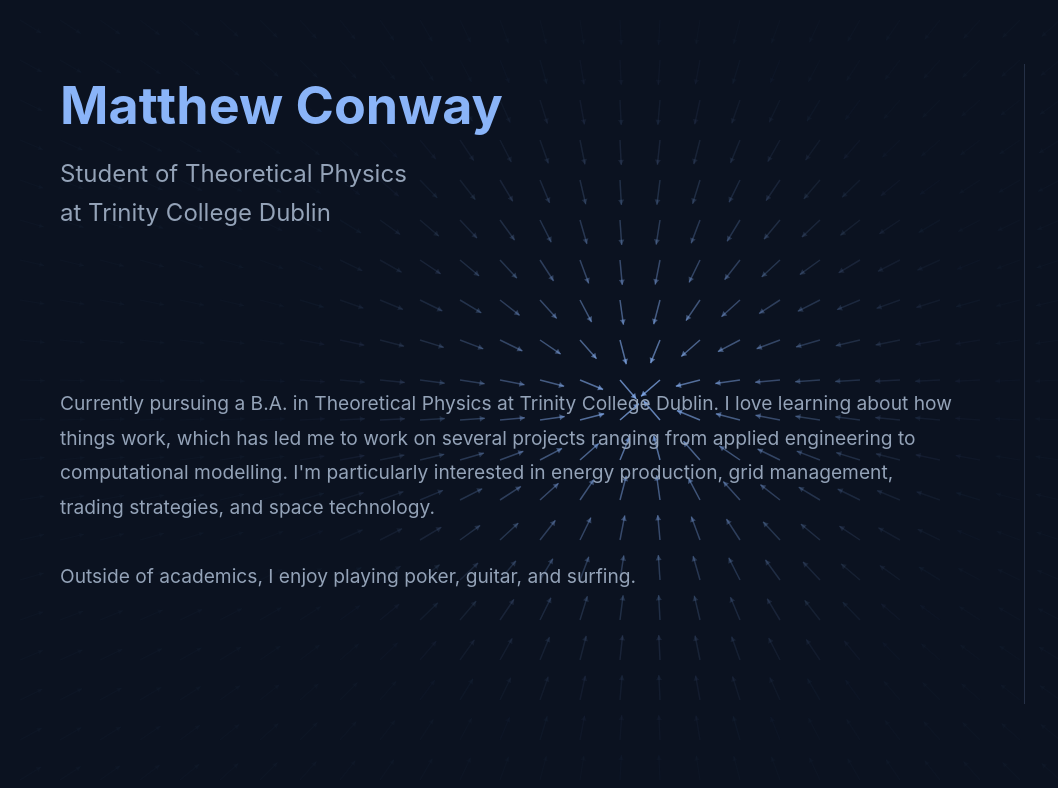
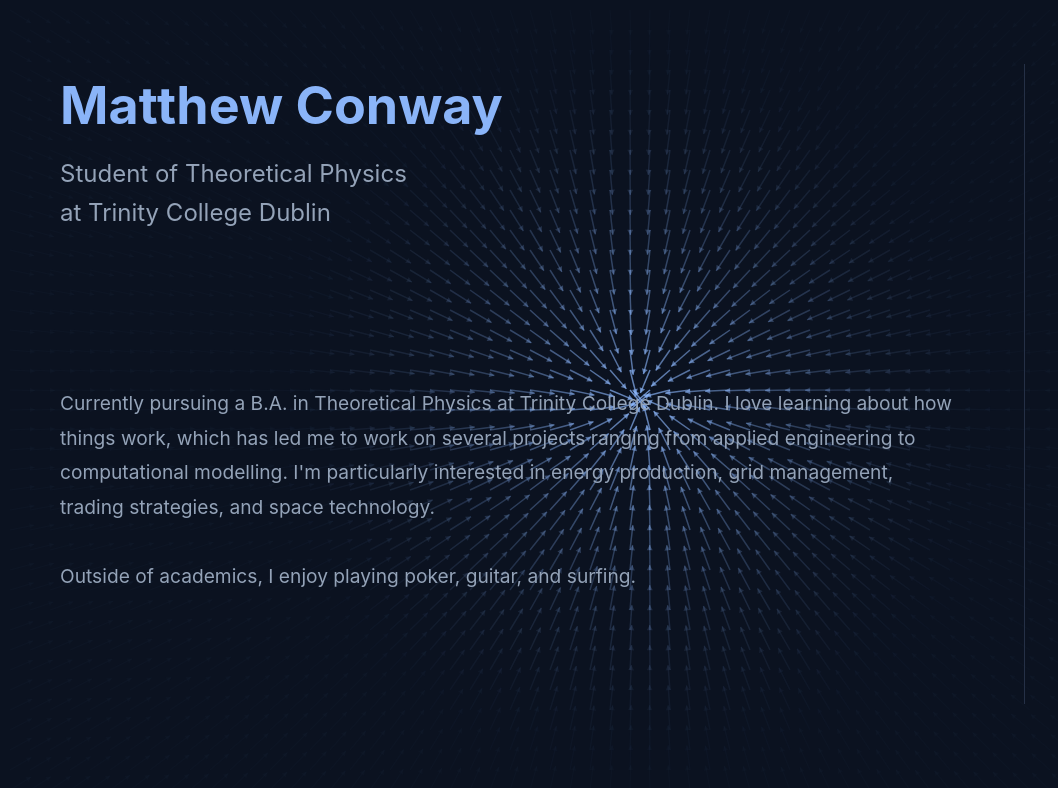
Before and after one commit to Matth3wc/Matth3wc.github.io, a plain HTML site: page index.html in a window 1280 px wide. Shown: the full height of the page, 0-1058 px from the left. Drawn offline with Linux system fonts and the light colour scheme; animation ran at ten frames a second.

Commit message:
Update index.html

```diff
--- a/index.html
+++ b/index.html
@@ -596,7 +596,7 @@
         let sinks = [];
         let lastSinkTime = 0;
 
-        const GRID_SPACING = 40;
+        const GRID_SPACING = 20;
         const ARROW_LENGTH = 25;
         const MAX_DISTANCE = 400;
         const MIN_ALPHA = 0.02;
```
